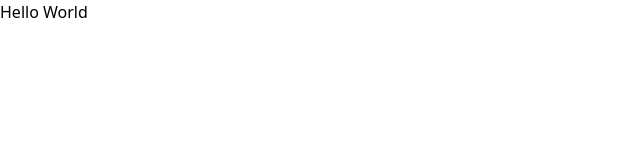
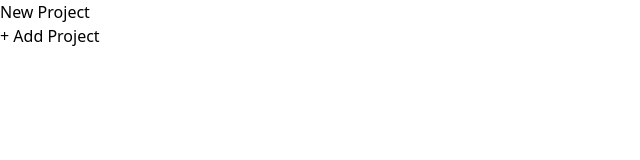
Before and after one commit to Shivamani-ragipani/Management-app, a React (Vite) app: page / in a window 1280 px wide. Shown: the top 160 px of the page, without its empty margins (0-640 px from the left). Built offline with nearby package versions, Linux system fonts and the light colour scheme.

Commit message:
Components - ProjectSideBar

```diff
--- a/src/App.jsx
+++ b/src/App.jsx
@@ -1,8 +1,10 @@
+import ProjectSideBar from "./Components/ProjectSideBar.jsx";
+
 function App() {
   return (
-    <>
-      <h1 className="my-8 text-center text-5xl font-bold">Hello World</h1>
-    </>
+    <main>
+      <ProjectSideBar />
+    </main>
   );
 }
 
--- /dev/null
+++ b/src/Components/ProjectSideBar.jsx
@@ -0,0 +1,13 @@
+export default function ProjectSideBar(){
+    return (
+        <aside>
+            <h2>New Project</h2>
+            <button>
+                + Add Project
+            </button>
+            <ul>
+
+            </ul>
+        </aside>
+    );
+}
```
